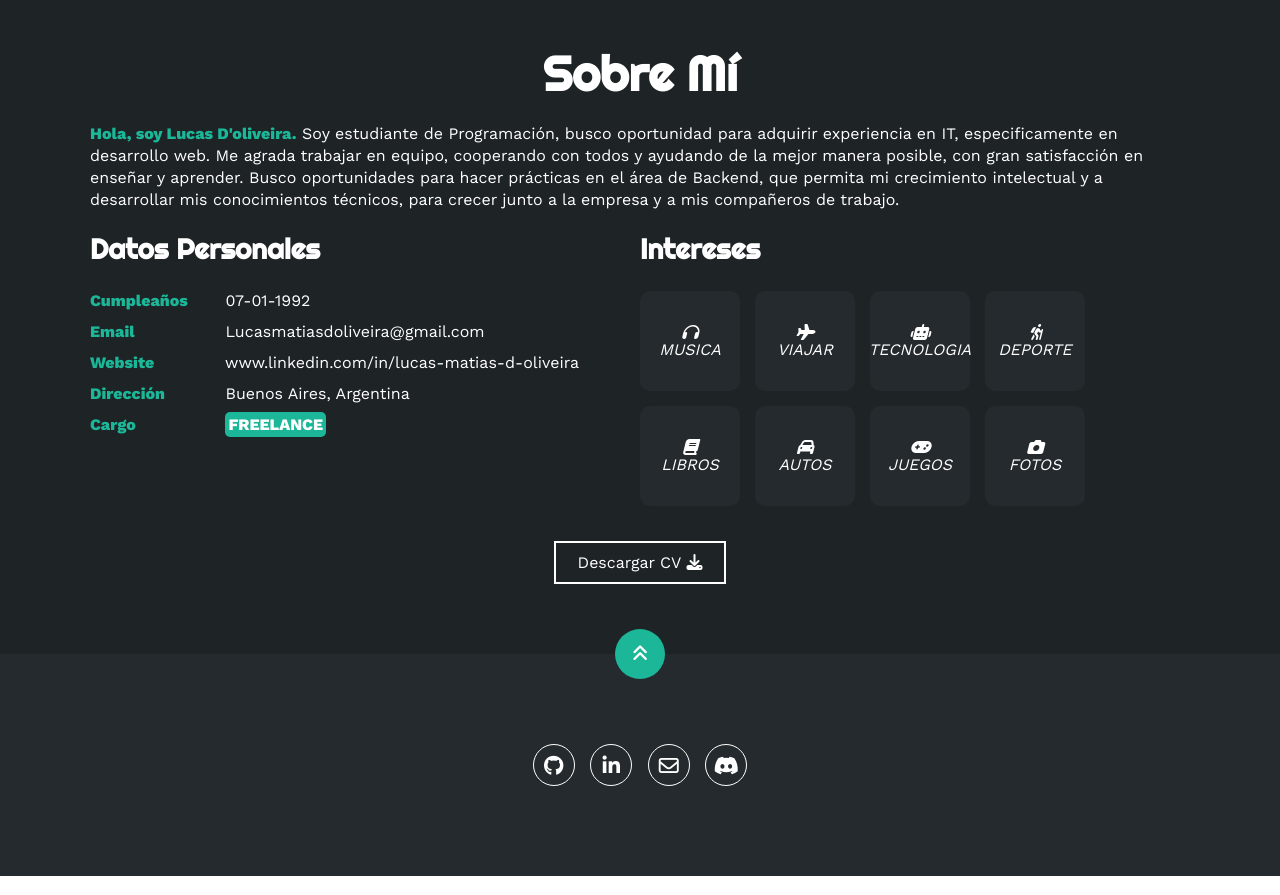
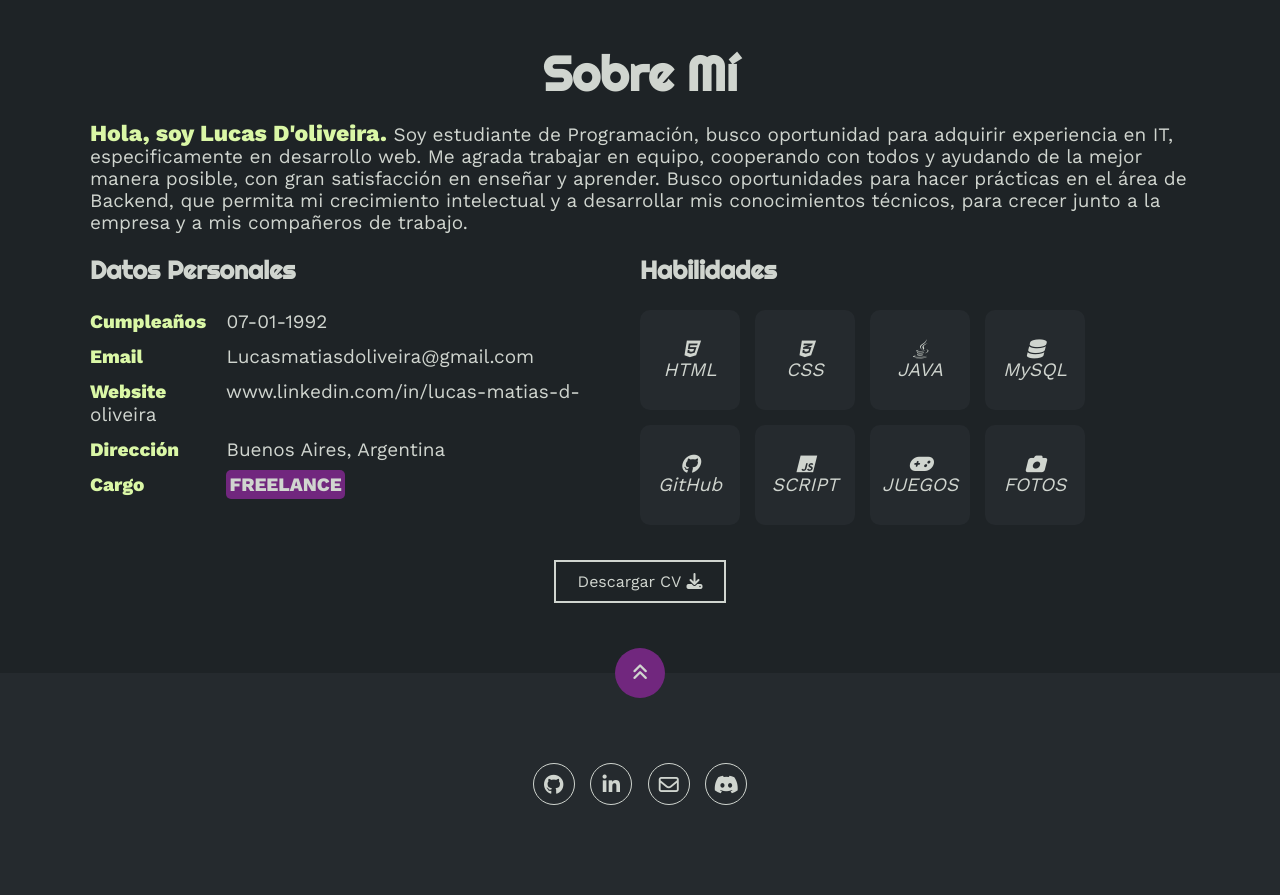
Before and after one commit to lucas-doli/portfolio-personal, a plain HTML site: page index.html in a window 1280 px wide. Shown: the part 1660-2555 px from the top of the page. Drawn offline with nearby package versions, Linux system fonts and the light colour scheme.

Commit message:
Colores nuevos - fondo

```diff
--- a/estilo.css
+++ b/estilo.css
@@ -32,7 +32,7 @@ html{
 .contenedor-header header .logo a{
     font-family: 'Righteous';
     font-size: 36px;
-    color: #1CB698;
+    color: #DAF7A6;
     text-decoration: none;
 }
 .contenedor-header header ul{
@@ -48,11 +48,11 @@ html{
     text-decoration: none;
 }
 .contenedor-header header nav ul li a:hover{
-    color: #1CB698;
+    color: #DAF7A6;
 }
 .nav-responsive{
-    background-color: #1CB698;
-    color:#fff;
+   /* background-color: ;*/
+    color:#DAF7A6;
     padding: 5px 10px;
     border-radius: 5px;
     cursor: pointer;
@@ -63,10 +63,10 @@ html{
 
 .inicio{
     background: linear-gradient(to top, rgba(30,35,38,.8), rgba(30,35,38,1)),
-    url(img/fondo.jpg);
+    url(img/fondo-compu2.jpg);
     background-size: cover;
     height: 100vh;
-    color: #fff;
+    color: #D0D5CF;
     display: flex;
     align-items: center;
 }
@@ -80,7 +80,7 @@ html{
 }
 .inicio .contenido-banner img{
     margin-top: 40px;
-    border: 10px solid #1CB698;
+    border: 10px solid #71277E;
     display: block;
     width: 80%;
     margin: auto;
@@ -96,10 +96,10 @@ html{
     font-weight: normal;
 }
 .inicio .contenido-banner .redes a{
-    color: #fff;
+    color: #D0D5CF;
     display: inline-block;
     text-decoration: none;
-    border: 1px solid #fff;
+    border: 1px solid #D0D5CF;
     border-radius: 100%;
     width: 42px;
     height: 42px;
@@ -109,12 +109,13 @@ html{
     transition: .3s;
 }
 .inicio .contenido-banner .redes a:hover{
-    background-color: #1CB698;
+    background-color: #71277E;
 }
 .sobremi{
     background-color: #1e2326;
-    color: #fff;
+    color: #D0D5CF;
     padding: 50px 20px;
+    font-size: 19px;
 }
 .sobremi .contenido-seccion{
     max-width: 1100px;
@@ -133,8 +134,9 @@ html{
     margin-bottom: 20px;
 }
 .sobremi .contenido-seccion p span{
-    color: #1CB698;
+    color: #DAF7A6;
     font-weight: bold;
+    font-size: 23px;
 }
 .sobremi .fila{
     display: flex;
@@ -144,7 +146,7 @@ html{
     width: 50%;
 }
 .sobremi .fila .col h3{
-    font-size: 28px;
+    font-size: 25px;
     font-family: 'Righteous';
     margin-bottom: 25px;
 }
@@ -156,11 +158,11 @@ html{
 }
 .sobremi .fila .col ul li strong{
     display: inline-block;
-    color: #1CB698;
+    color: #DAF7A6;
     width: 130px;
 }
 .sobremi .fila .col ul li span{
-    background-color: #1CB698;
+    background-color: #71277E;
     padding: 3px;
     font-weight: bold;
     border-radius: 5px;
@@ -181,7 +183,7 @@ html{
     justify-content: center;
     transition: .3s;
 }.sobremi .fila .col .contenedor-intereses .interes:hover{
-    background-color: #1CB698;
+    background-color: #71277E;
 }
 .sobremi .fila .col .contenedor-intereses .interes i{
     font-size: 30px;
@@ -190,13 +192,13 @@ html{
 .sobremi button{
     cursor: pointer;
     background-color: transparent;
-    border: 2px solid #fff;
+    border: 2px solid #D0D5CF;
     width: fit-content;
     display: block;
     margin: 20px auto;
     padding: 10px 22px;
     font-size: 16px;
-    color: #fff;
+    color: #D0D5CF;
     position: relative;
     z-index: 10;
 }
@@ -206,7 +208,7 @@ html{
     left: 0;
     width: 0;
     height: 100%;
-    background-color: #1CB698;
+    background-color: #71277E;
     z-index: -1;
     transition: 1s;
 }
@@ -218,7 +220,7 @@ html{
 
 .portfolio{
     background-color: #252A2E;
-    color: #fff;
+    color: #D0D5CF;
     padding: 50px 20px;
 }
 .portfolio .contenido-seccion{
@@ -232,10 +234,10 @@ html{
     padding: 20px 0;
 }
 .portfolio h3{
-    color: #fff;
+    color: #71277E;
 }
 .portfolio p{
-    color: #fff;
+    color: #71277E;
 }
 .portfolio .galeria{
     display: flex;
@@ -259,7 +261,7 @@ html{
     width: 100%;
     height: 100%;
     text-align: center;
-    background: linear-gradient(rgba(28,182,152,.8), rgba(28,182,152,.8));
+    background: linear-gradient(rgba(208,213,207,.8), rgba(208,213,207,.8));
     display: flex;
     flex-direction: column;
     justify-content: center;
@@ -288,7 +290,7 @@ html{
 
 footer{
     background-color: #252A2E;
-    color: #fff;
+    color: #D0D5CF;
     padding: 50px 0 30px 0;
     text-align: center;
     position: relative;
@@ -297,11 +299,11 @@ footer{
 footer .redes{
     margin-bottom: 20px;
 }
-footer .redes a{
-    color: #fff;
+footer .redes a {
+    color: #D0D5CF;
     display: inline-block;
     text-decoration: none;
-    border: 1px solid #fff;
+    border: 1px solid #D0D5CF;
     border-radius: 100%;
     width: 42px;
     height: 42px;
@@ -314,8 +316,8 @@ footer .arriba{
     display: block;
     width: 50px;
     height: 50px;
-    background-color: #1CB698;
-    color: #fff;
+    background-color: #71277E;
+    color: #D0D5CF;
     position: absolute;
     left: 50%;
     transform: translateX(-50%);
@@ -346,7 +348,7 @@ footer .arriba{
         display: block !important;
     }
     nav.responsive ul li{
-        border-bottom: 1px solid #fff;
+        border-bottom: 1px solid #D0D5CF;
         padding: 10px 0;
     }
 }
--- a/index.html
+++ b/index.html
@@ -145,32 +145,32 @@
 
         <!-- intereses -->
         <div class="col">
-            <h3>Intereses</h3>
+            <h3>Habilidades</h3>
             <div class="contenedor-intereses">
 
                 <div class="interes">
-                    <span class="fa-solid fa-headphones"></span>
-                    <span>MUSICA</span>
+                    <span class="fa-brands fa-html5"></span>
+                    <span>HTML</span>
                 </div>
                 <div class="interes">
-                    <span class="fa-solid fa-plane"></span>
-                    <span>VIAJAR</span>
+                    <span class="fa-brands fa-css3-alt"></span>
+                    <span>CSS</span>
                 </div>
                 <div class="interes">
-                    <span class="fa-solid fa-robot"></span>
-                    <span>TECNOLOGIA</span>
+                    <span class="fa-brands fa-java"></span>
+                    <span>JAVA</span>
                 </div>
                 <div class="interes">
-                    <span class="fa-solid fa-person-hiking"></span>
-                    <span>DEPORTE</span>
+                    <span class="fa-solid fa-database"></span>
+                    <span>MySQL</span>
                 </div>
                 <div class="interes">
-                    <span class="fa-solid fa-book"></span>
-                    <span>LIBROS</span>
+                    <span class="fa-brands fa-github"></span>
+                    <span>GitHub</span>
                 </div>
                 <div class="interes">
-                    <span class="fa-solid fa-car"></span>
-                    <span>AUTOS</span>
+                    <span class="fa-brands fa-js"></span>
+                    <span>SCRIPT</span>
                 </div>
                 <div class="interes">
                     <span class="fa-solid fa-gamepad"></span>
```
Also changed, not shown: img/fondo-compu2.jpg (added), 1 other file.
